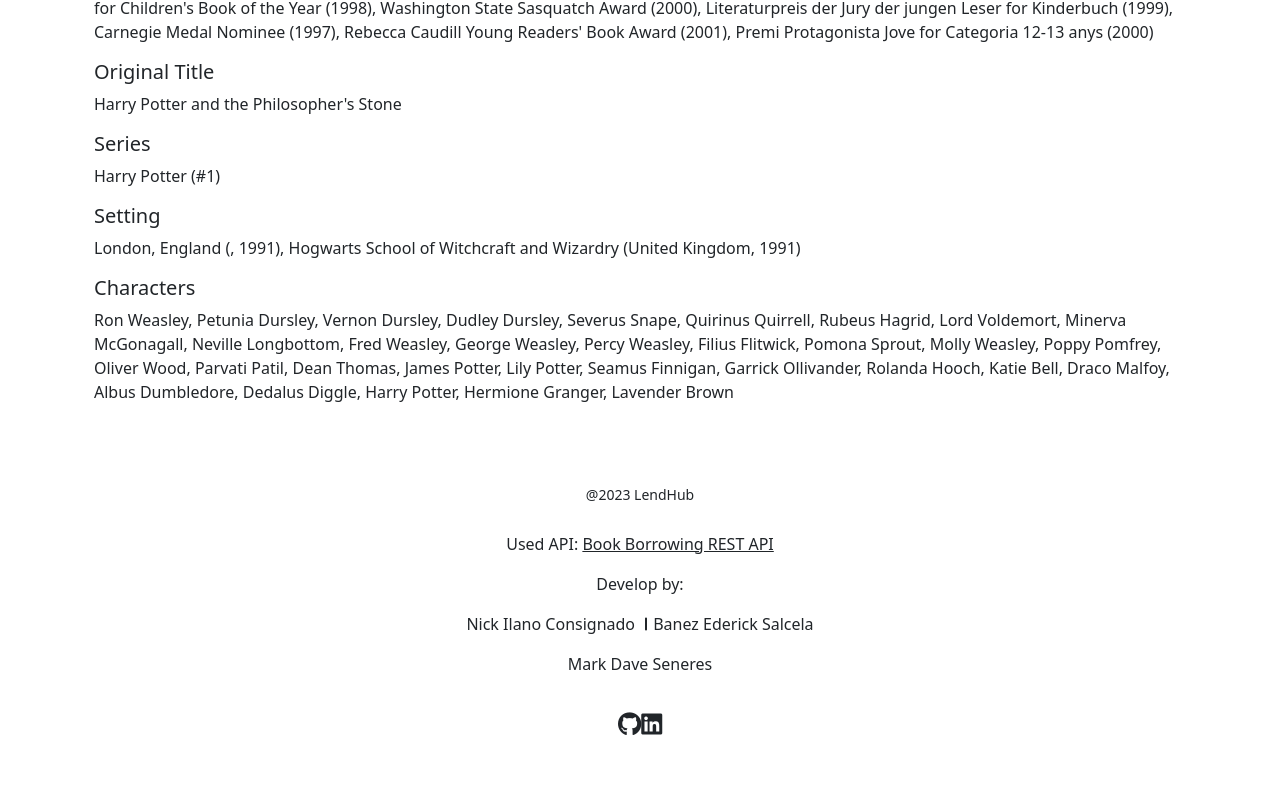
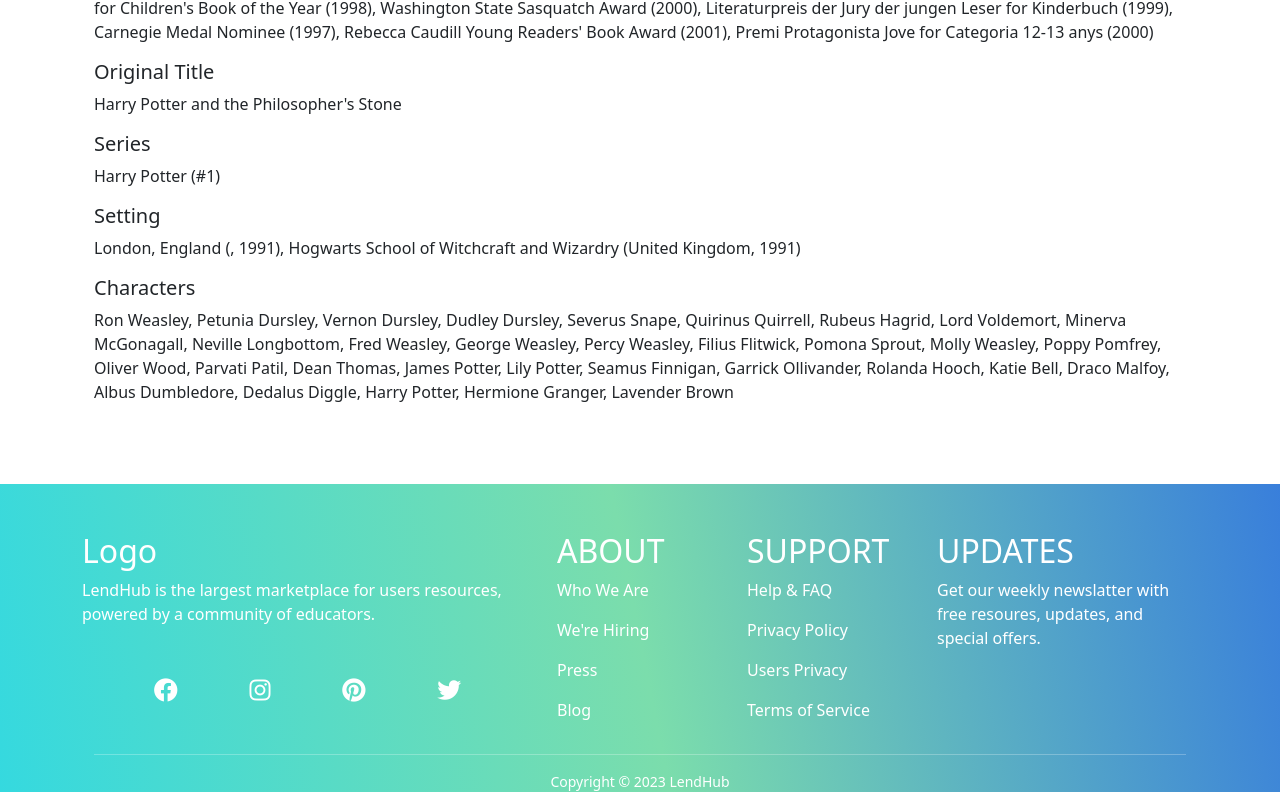
Before and after one commit to NickConsignado/LendHub, a React (Vite) app: page /book-info in a window 1280 px wide. Shown: the part 774-1582 px from the top of the page. Before the commit the page ends 1510 px from the top, so only its background shows below. Built offline with nearby package versions, Linux system fonts and the light colour scheme.

Commit message:
adding footer content

```diff
--- a/src/components/Footer.jsx
+++ b/src/components/Footer.jsx
@@ -3,29 +3,52 @@
 function Footer() {
   return (
     <>
-      <div>
-        <div className="d-flex justify-content-center text-align-center align-item-center mt-5">
-            <small>@2023 LendHub</small><br /><br />
+    <div style={{ backgroundImage: "linear-gradient(79deg, #35d9df, #7bddac, #397fdb)"}}>
+      <div className="container mt-5 pt-5 text-white">
+        <div className="row">
+          <div className="col-5">
+            <h2>Logo</h2>
+            <p>LendHub is the largest marketplace for users resources,
+                powered by a community of educators.
+            </p>
+            <div className="d-flex justify-content-evenly pt-5">
+            <i class="fa-brands fa-facebook fa-xl"></i>
+            <i class="fa-brands fa-instagram fa-xl"></i>
+            <i class="fa-brands fa-pinterest fa-xl"></i>
+            <i class="fa-brands fa-twitter fa-xl"></i>
+            </div>
+          </div>
+
+          <div className="col-2">
+            <h2>ABOUT</h2>
+            <p>Who We Are</p>
+            <p>We're Hiring</p>
+            <p>Press</p>
+            <p>Blog</p>
+          </div>
+
+          <div className="col-2">
+            <h2>SUPPORT</h2>
+            <p>Help & FAQ</p>
+            <p>Privacy Policy</p>
+            <p>Users Privacy</p>
+            <p>Terms of Service</p>
+          </div>
+
+          <div className="col-3">
+            <h2>UPDATES</h2>
+            <p>Get our weekly newslatter with free
+              resoures, updates, and special
+              offers.
+            </p>
+          </div>
         </div>
-        <div className="d-flex justify-content-center text-align-center align-item-center">
-            <p>Used API: <span className="text-decoration-underline">Book Borrowing REST API</span></p>
-        </div>
-        <div className="d-flex justify-content-center text-align-center align-item-center">
-            <p>Develop by:</p>
-        </div>
-        <div className="d-flex justify-content-center text-align-center align-item-center">
-            <p>Nick Ilano Consignado <i class="fa-solid fa-minus fa-rotate-90"></i>
-            Banez Ederick Salcela</p>
-        </div>
-        <div className="d-flex justify-content-center text-align-center align-item-center">
-            <p>Mark Dave Seneres</p>
-        </div>
-        <br />
-        <div className="d-flex justify-content-center text-align-center align-item-center py-2">
-          <i class="fa-brands fa-github fa-xl"></i>
-          <i class="fa-brands fa-linkedin fa-xl"></i>
+        <div className="container">
+          <hr />
+          <small className="d-flex justify-content-center mt-3 mb-3">Copyright © 2023 LendHub</small>
         </div>
       </div>
+    </div>
     </>
   )
 }
```
